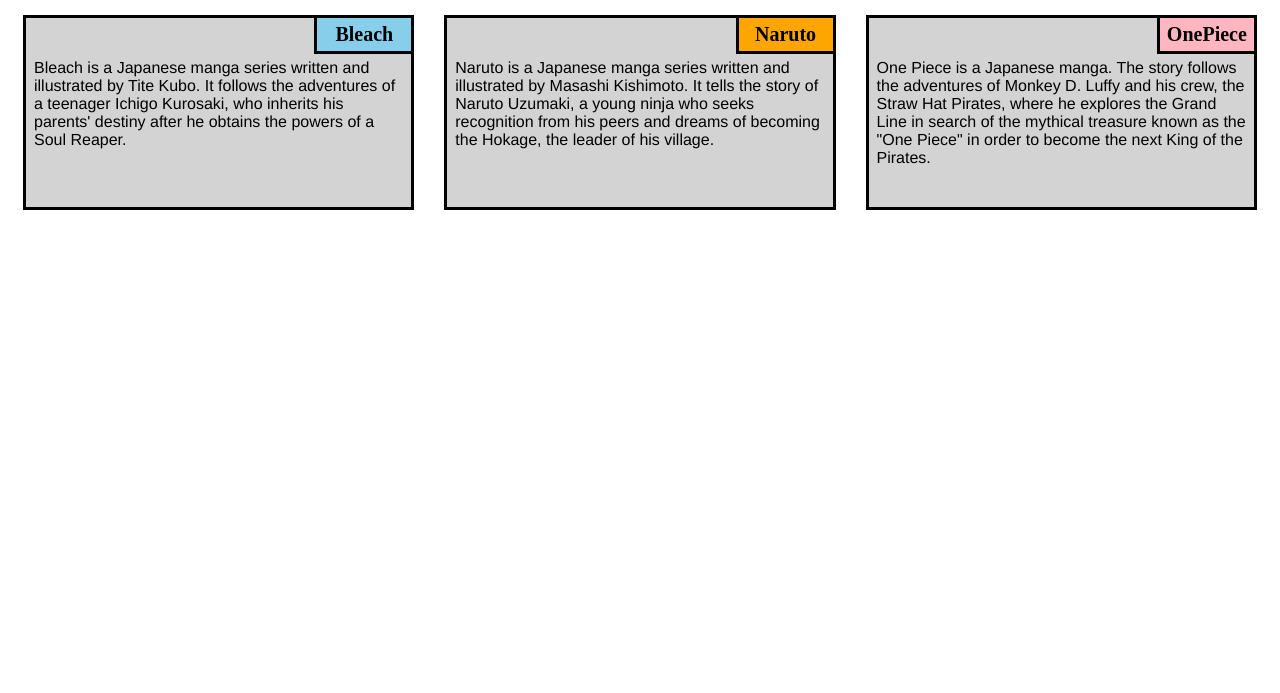
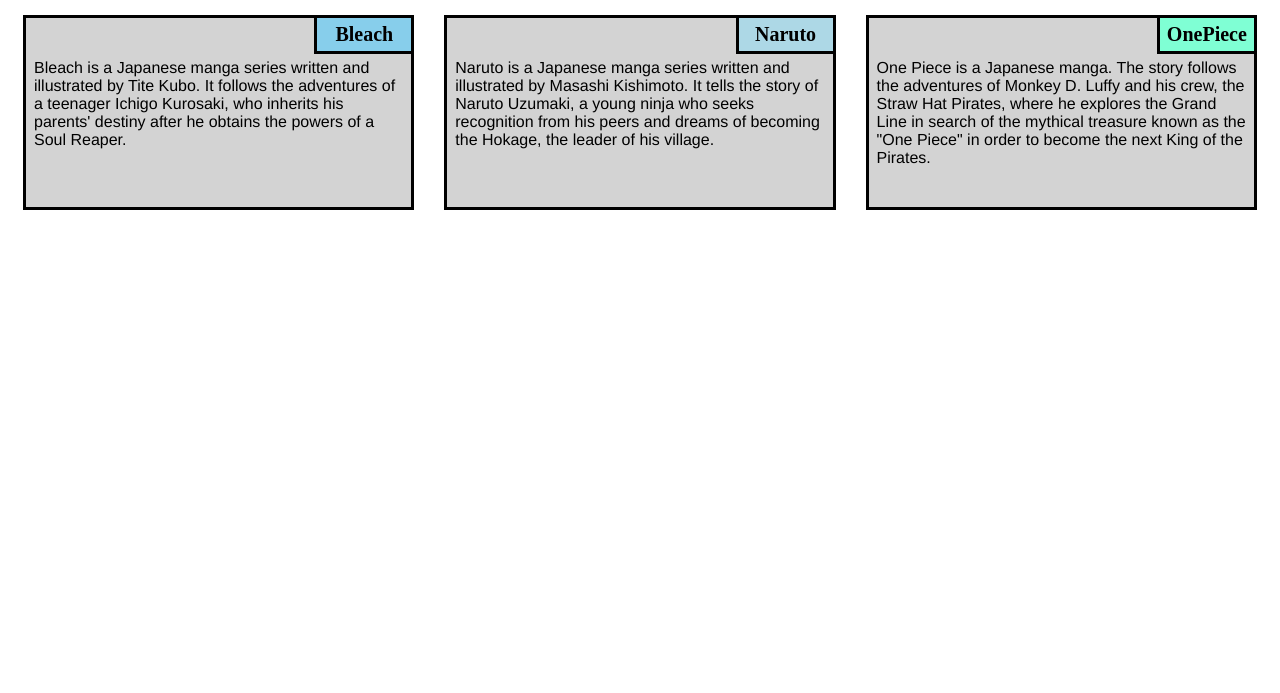
Before and after one commit to sheetalsahani45/CourseraAssignment2.github.io, a plain HTML site: page Assignment2/index.html in a window 1280 px wide. Shown: the part 107-800 px from the top of the page. Drawn offline with Linux system fonts and the light colour scheme.

Commit message:
Update style.css

```diff
--- a/Assignment2/css/style.css
+++ b/Assignment2/css/style.css
@@ -58,7 +58,7 @@
         text-align: center;
         font-size: 125%;
         font-weight: bold;
-        background-color: #FFA500;
+        background-color: #ADD8E6;
 
     }
 
@@ -72,7 +72,7 @@
         text-align: center;
         font-size: 125%;
         font-weight: bold;
-        background-color: #FFB6C1;
+        background-color: #7FFFD4;
 
     }
 
```
